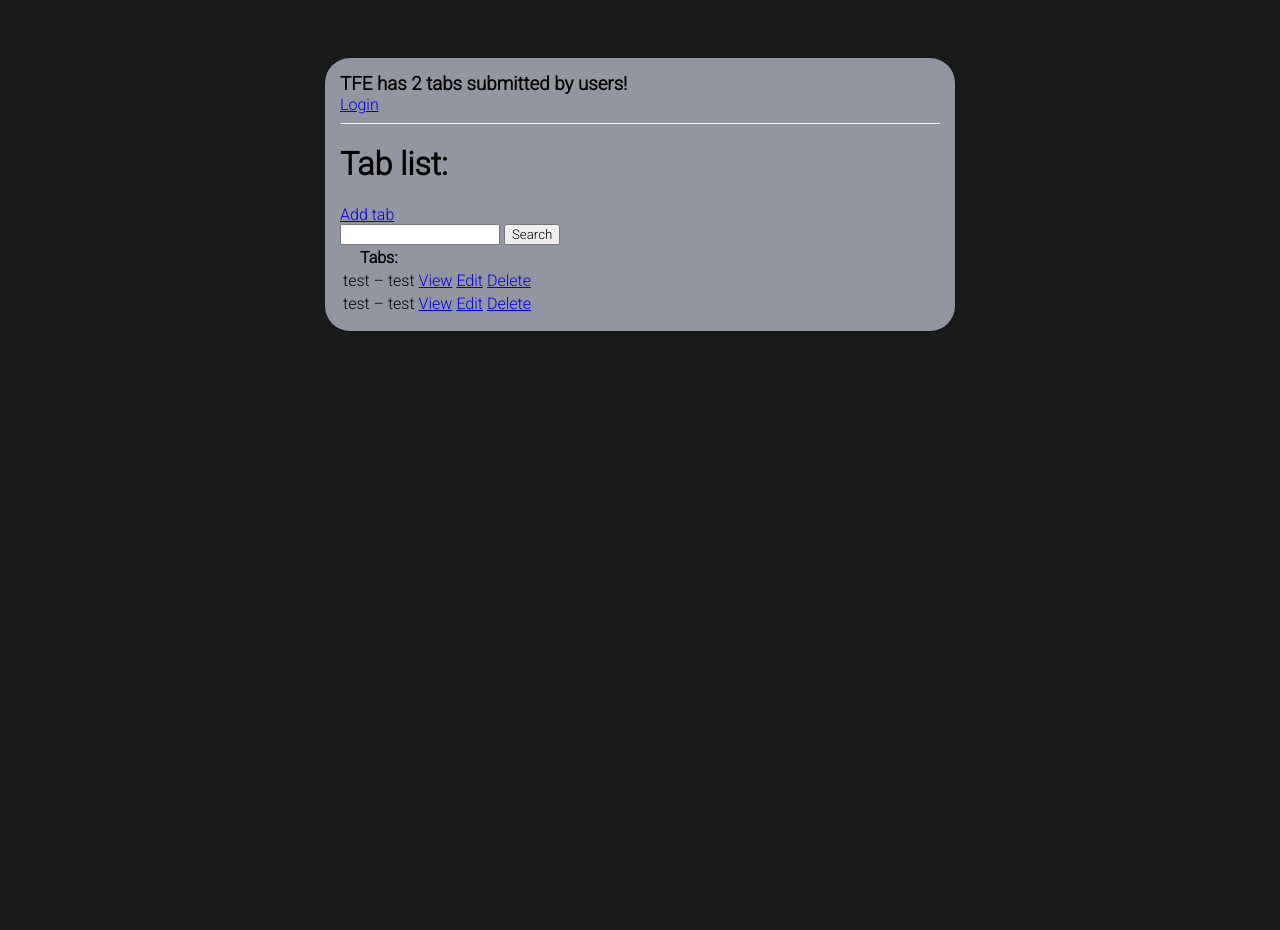
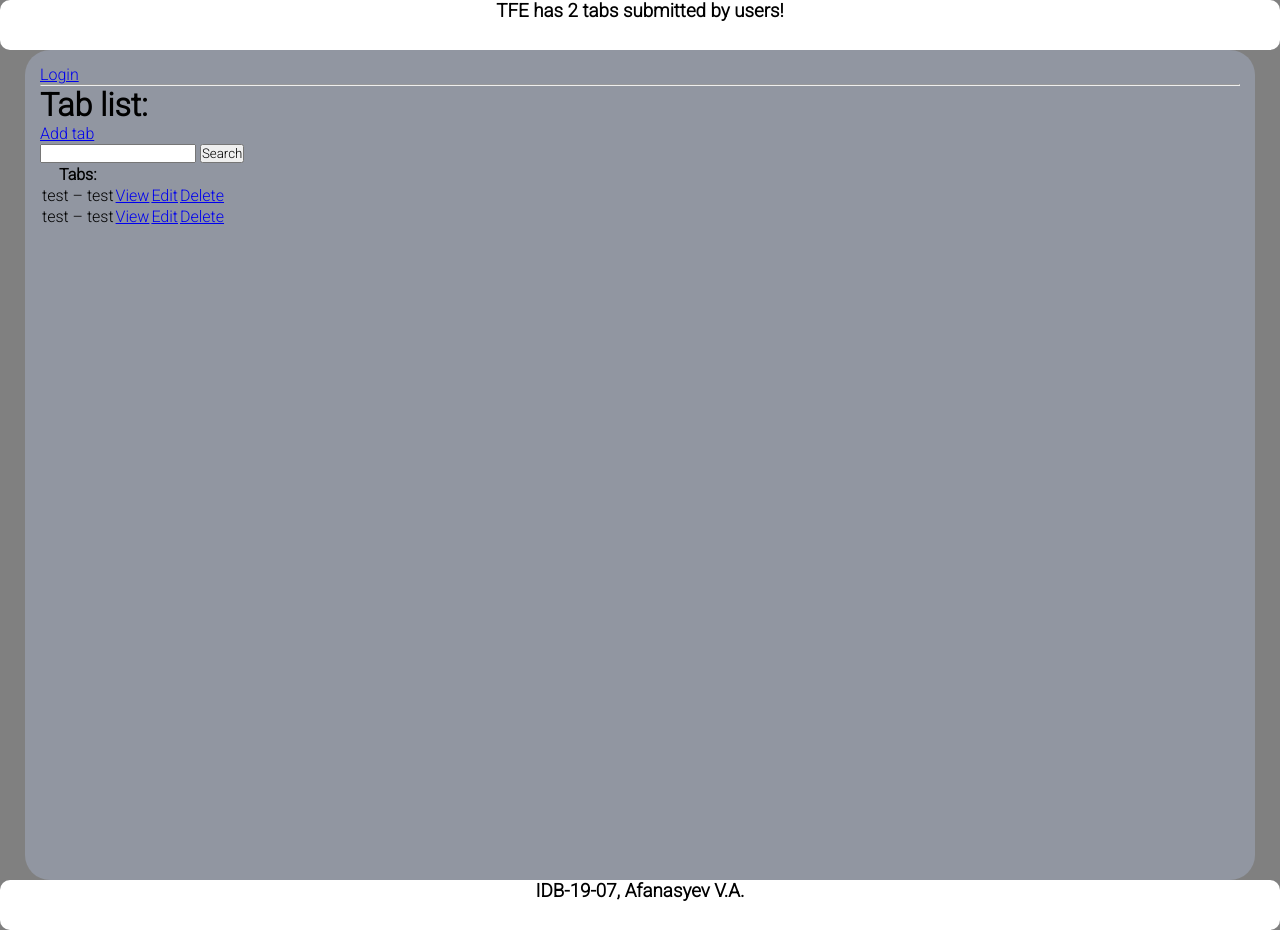
Before and after one commit to Overial/TabsForEveryone, a Django app: page / in a window 1280 px wide. Before the commit the page ends 331 px from the top, so only its background shows below. Run offline with Django 3.2, Linux system fonts and the light colour scheme; data comes from the database, SQL or seed files in the repository; both versions use the stored data as it was after the commit.

Commit message:
Added header, footer and wrapper design

```diff
--- a/mysite/tfe/static/tfe/style.css
+++ b/mysite/tfe/static/tfe/style.css
@@ -1,26 +1,65 @@
 * {
+	margin: 0;
+	padding: 0;
+
 	font-family: 'Roboto', sans-serif;
 }
 
+html {
+	height: 100%;
+}
+
 body {
-    background-color: #1a1c1b;
-    padding-top: 50px;
+    /* background-color: #1a1c1b; */
+    background-color: grey;
+
+    height: 100%;
+
+	overflow-x: hidden;
+}
+
+.header-bar {
+	position: relative;
+
+	width: 100%;
+	height: 50px;
+
+	background-color: white;
+
+	border-radius: 10px;
+
+	text-align: center;
+}
+
+.wrapper {
+	position: relative;
+
+	height: 100%;
 }
 
 .container {
-	max-width: 600px;
+	position: relative;
+
+	max-width: 1200px;
+	height: 100%;
 
 	margin: auto;
 	padding: 15px;
 
 	background-color: #9196a1;
 
-	box-shadow: 2px 2px 13px -4px rgba(0, 0, 0, 0.21);
-	-webkit-box-shadow: 2px 2px 13px -4px rgba(0, 0, 0, 0.21);
-
 	border-radius: 25px;
 }
 
-.login-bar {
+.footer-bar {
+	position: relative;
 
+	width: 100%;
+	height: 50px;
+
+	background-color: white;
+
+	border-radius: 10px;
+
+	text-align: center;
 }
--- a/mysite/tfe/templates/tfe/index.html
+++ b/mysite/tfe/templates/tfe/index.html
@@ -1,13 +1,7 @@
 {% extends 'tfe/main.html' %}
 {% block content %}
 
-    <div class="header-bar">
-        <div>
-            <h3 style="margin: 0">TFE has {{ tab_count }} tab{{ tab_count|pluralize:"s" }} submitted by users!</h1>
-        </div>
-    </div>
-
-    <div class="login-bar">
+    <div class="user-bar">
         {% if request.user.is_authenticated %}
             <p>You are logged in as: {{ request.user }}</p>
             <a href="{% url 'tfe:logout' %}">Logout</a>
--- a/mysite/tfe/templates/tfe/main.html
+++ b/mysite/tfe/templates/tfe/main.html
@@ -14,10 +14,24 @@
 	<link rel="stylesheet" type="text/css" href="{% static 'tfe/style.css' %}">
 </head>
 <body>
-	<div class="container">
-		{% block content %}
+	<div class="wrapper">
+		<div class="header-bar">
+	       <div>
+	            <h3>TFE has {{ tab_count }} tab{{ tab_count|pluralize:"s" }} submitted by users!</h3>
+	        </div>
+	    </div>
 
-		{% endblock content %}
+		<div class="container">
+			{% block content %}
+
+			{% endblock content %}
+		</div>
+
+		<footer class="footer-bar">
+			<div>
+				<h3>IDB-19-07, Afanasyev V.A.</h3>
+			</div>
+		</footer>
 	</div>
 </body>
 </html>
```
Also changed, not shown: mysite/db.sqlite3, mysite/media/images/nirvana_smells_like_teen_spirit_Y5TRQ86.png (added).
